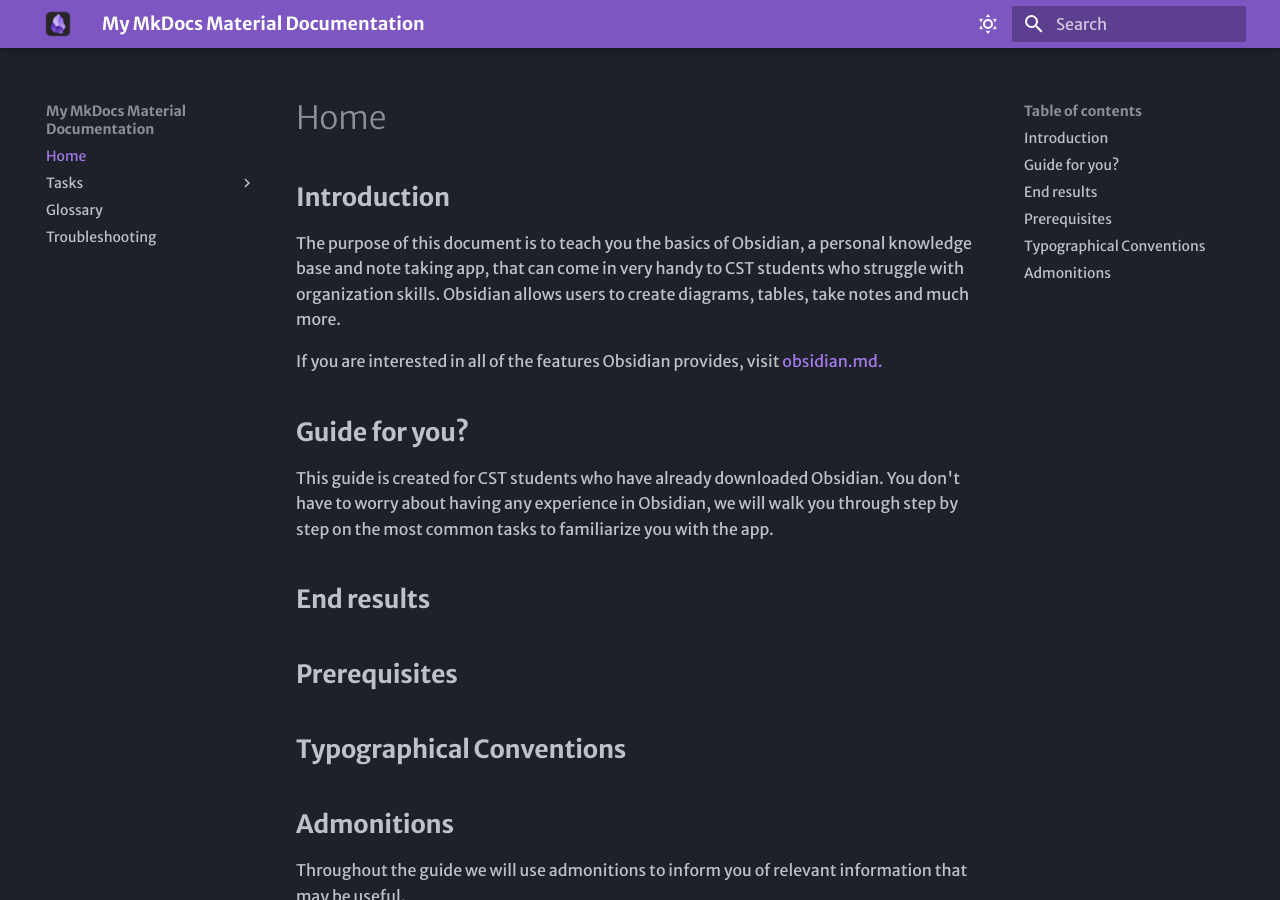
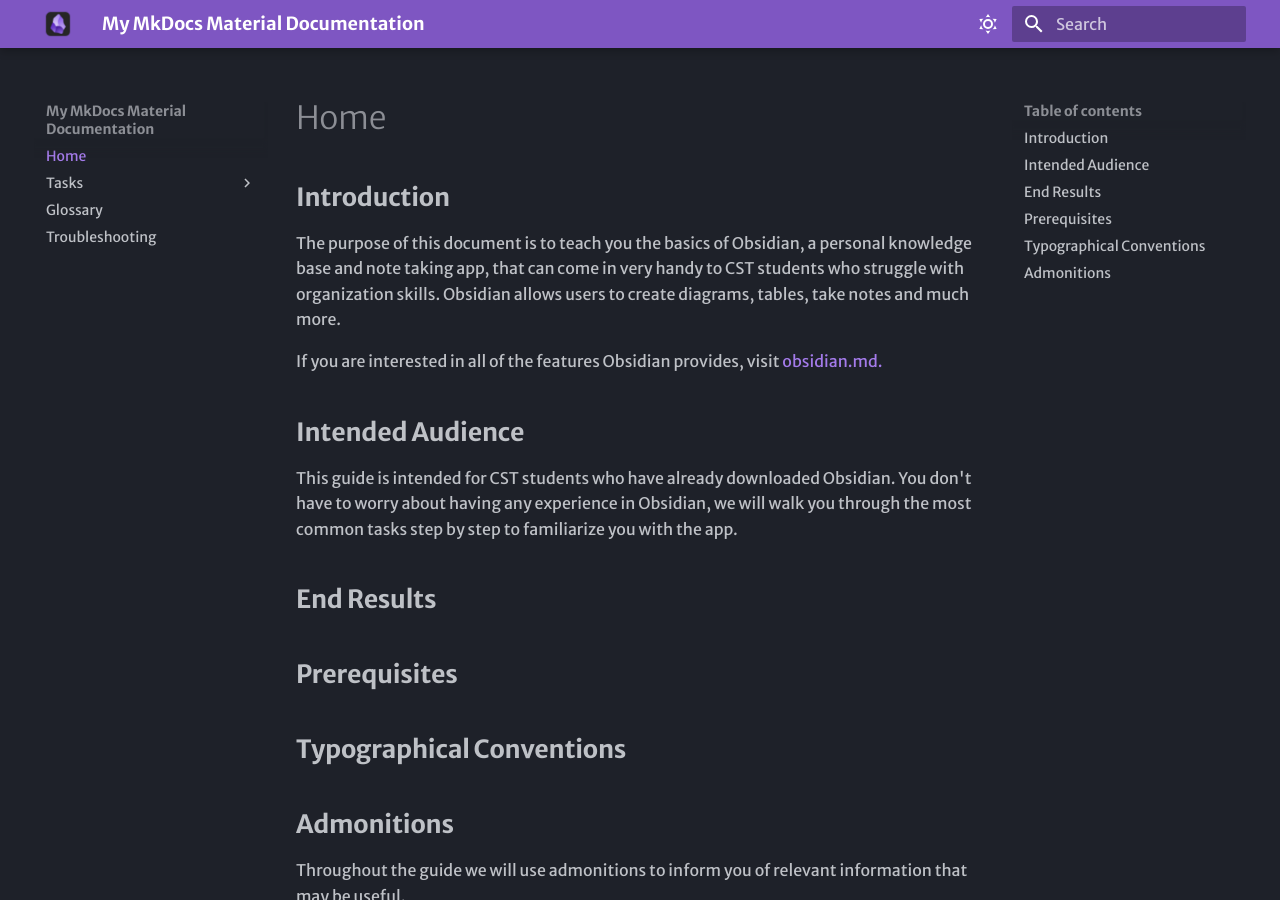
Before and after one commit to AllenLu12/COMP_2216_Obsidian_tutorial, an MkDocs documentation site: the page built from docs/index.md, in a window 1280 px wide and 900 px high. Built offline with MkDocs 1.6.1 and Material for MkDocs 9.7.7, drawn with Linux system fonts in a browser that asks for light colours; nearby versions of some CDN libraries; some web fonts are replaced; library files that are not in the unit come from our copies.

Commit message:
Add task1.md, edit index.md, and add MathJax support

```diff
--- a/docs/index.md
+++ b/docs/index.md
@@ -6,11 +6,11 @@
 
 If you are interested in all of the features Obsidian provides, visit [obsidian.md.](https://obsidian.md/)
 
-## **Guide for you?**
+## **Intended Audience**
 
-This guide is created for CST students who have already downloaded Obsidian. You don't have to worry about having any experience in Obsidian, we will walk you through step by step on the most common tasks to familiarize you with the app.
+This guide is intended for CST students who have already downloaded Obsidian. You don't have to worry about having any experience in Obsidian, we will walk you through the most common tasks step by step to familiarize you with the app.
 
-## **End results**
+## **End Results**
 
 ## **Prerequisites**
 
--- a/mkdocs.yml
+++ b/mkdocs.yml
@@ -25,6 +25,8 @@
         name: Light mode
 
 markdown_extensions:
+  - pymdownx.arithmatex:
+      generic: true
   - attr_list
   - pymdownx.emoji:
       emoji_index: !!python/name:material.extensions.emoji.twemoji
@@ -44,7 +46,15 @@
       alternate_style: true
   - admonition
   - pymdownx.details
+  - tables
 
+extra_javascript:
+  - javascripts/katex.js
+  - https://unpkg.com/katex@0/dist/katex.min.js
+  - https://unpkg.com/katex@0/dist/contrib/auto-render.min.js
+
+extra_css:
+  - https://unpkg.com/katex@0/dist/katex.min.css
 # extra:
 #   social:
 #     - icon: simple/youtube
```
Also changed, not shown: docs/tasks/task1.md (+24 -0 lines).
